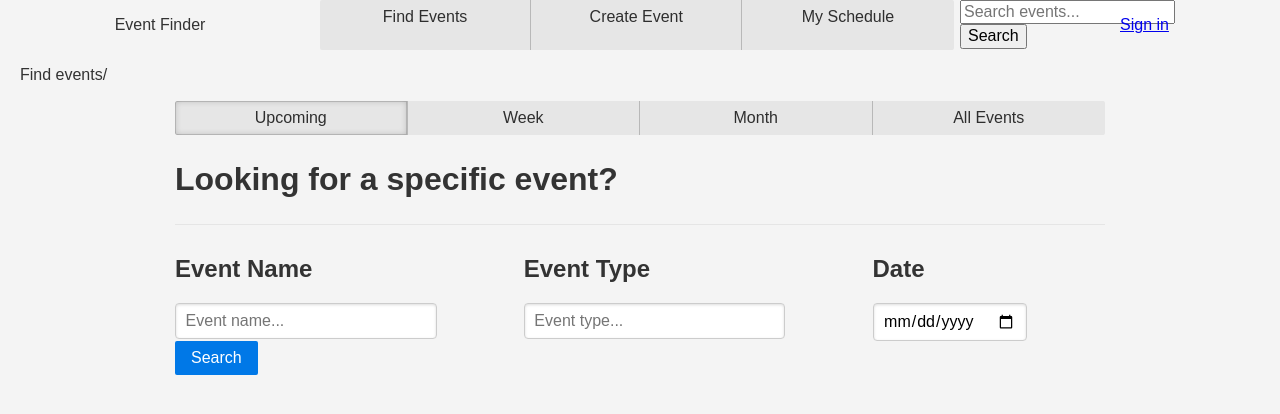
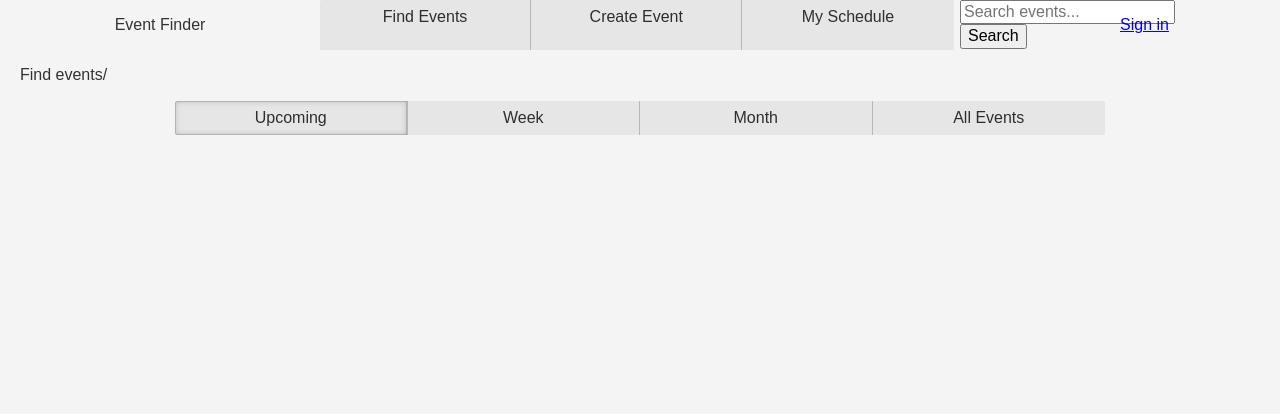
Before and after one commit to csci5117s24/project-1-html-heroes, a Flask app: page / in a window 1280 px wide. Shown: the top 414 px of the page. Run offline with Flask 3, Linux system fonts and the light colour scheme; a database or web service that is not in the repository returns one stand-in record (values such as "Sample title"); data that the repository does not hold is empty; some libraries are stand-ins or nearby versions.

Commit message:
Minor change

```diff
--- a/database.py
+++ b/database.py
@@ -94,22 +94,22 @@ def get_user(user_id):
 # TODO: once duration is added, change from event_date to ending time
 def get_all_future_events():
     with get_db_cursor() as cur:
-        cur.execute("select * from event where event_date > current_timestamp")
+        cur.execute("select * from event where event_date > current_timestamp order by event_date")
         return jsonify({'events': [dict(x) for x in cur.fetchall()]})
 
 def get_upcoming_events():
     with get_db_cursor() as cur:
-        cur.execute("select * from event where event_date < (current_timestamp + (2 * interval '1 day')) and event_date > current_timestamp")
+        cur.execute("select * from event where event_date < (current_timestamp + (2 * interval '1 day')) and event_date > current_timestamp order by event_date")
         return jsonify({'events': [dict(x) for x in cur.fetchall()]})
 
 def get_week_events():
     with get_db_cursor() as cur:
-        cur.execute("select * from event where event_date < (current_timestamp + (7 * interval '1 day')) and event_date > current_timestamp")
+        cur.execute("select * from event where event_date < (current_timestamp + (7 * interval '1 day')) and event_date > current_timestamp order by event_date")
         return jsonify({'events': [dict(x) for x in cur.fetchall()]})
 
 def get_month_events():
     with get_db_cursor() as cur:
-        cur.execute("select * from event where event_date < (current_timestamp + (1 * interval '1 month')) and event_date > current_timestamp")
+        cur.execute("select * from event where event_date < (current_timestamp + (1 * interval '1 month')) and event_date > current_timestamp order by event_date")
         return jsonify({'events': [dict(x) for x in cur.fetchall()]})
 
 def get_filtered_events(name, date, type):
@@ -118,10 +118,10 @@ def get_filtered_events(name, date, type):
         selectValues = []
         if (name != ""):
             if (selectString == ""):
-                selectString += "event_name like %s"
+                selectString += "event_name ilike %s"
             else:
-                selectString += "and event_name like %s"
-            selectValues.append(name + "%")
+                selectString += "and event_name ilike %s"
+            selectValues.append("%" + name + "%")
         if (date != ""):
             print(date)
             if (selectString == ""):
@@ -131,16 +131,16 @@ def get_filtered_events(name, date, type):
             selectValues.append(date)
         if (type != ""):
             if (selectString == ""):
-                selectString += "event_type like %s"
+                selectString += "event_type ilike %s"
             else:
-                selectString += "and event_type like %s"
-            selectValues.append(type + "%")
+                selectString += "and event_type ilike %s"
+            selectValues.append("%" + type + "%")
         # if (groupName != ""):
         #     if (selectString != ""):
         #         selectString += "event_name like %s"
         #     else:
         #         selectString += "and event_name like %s"
         #     selectValues.append(name)
-        cur.execute("select * from event WHERE " + selectString, tuple(selectValues))
+        cur.execute("select * from event WHERE " + selectString + " order by event_date", tuple(selectValues))
 
         return jsonify({'events': [dict(x) for x in cur.fetchall()]})
--- a/static/index.js
+++ b/static/index.js
@@ -15,8 +15,7 @@ window.onload = function() {
 
 const baseEventHtml = "<a style=\"color: inherit; text-decoration: none;\">" +
     "<div class=\"pure-g event card container\">" +
-    "<div class=\"pure-u-1-4 event-image\"></div>" +
-    "<div class=\"pure-u-1-2 event-text l-box\"></div>" +
+    "<div class=\"event-text l-box\"></div>" +
     "<div class=\"pure-u-1-4 event-add l-box\"></div></div></a>";
 
 const rootUrl = "http://localhost:5000";
@@ -85,9 +84,16 @@ function changeEvents(newEvents) {
 function createEvent(eventData) {
     const parser = new DOMParser();
     const newEvent = parser.parseFromString(baseEventHtml, 'text/html');
-    const eventText = "<h2>" + eventData.event_type + "</h2><p>" + eventData.event_date + "</p><p>" + eventData.event_location + "</p><p>" + eventData.event_name + "</p><p>" + eventData.event_description + "</p>";
-    newEvent.getElementsByClassName("event-image")[0].innerHTML = "<img src=" + eventData.event_image_url + ">";
+    const eventText = "<h2>" + eventData.event_name + "</h2><p>" + eventData.event_date + "</p><p>" + eventData.event_location + "</p><p>" + eventData.event_type + "</p><p>" + eventData.event_description + "</p>";
+    let eventTextGrid = "pure-u-3-4";   // Used to help keep the add event button on the right side of the div
+    if (eventData.event_image_url) {
+        const imageHtml = parser.parseFromString("<div class=\"pure-u-1-4 event-image\"></div>", 'text/html');
+        imageHtml.getElementsByClassName("event-image")[0].innerHTML = "<img src=" + eventData.event_image_url + ">";
+        newEvent.prepend(imageHtml);
+        eventTextGrid = "pure-u-1-2";
+    }
     newEvent.getElementsByClassName("event-text")[0].innerHTML = eventText;
+    newEvent.getElementsByClassName("event-text")[0].classList.add(eventTextGrid);
     newEvent.getElementsByClassName("event-add")[0].innerHTML = "<p>Add event button</p>";
     newEvent.querySelector("a").setAttribute("href", rootUrl + "/event/" + eventData.event_id);
     return newEvent.documentElement.innerHTML;
--- a/templates/index.html
+++ b/templates/index.html
@@ -11,7 +11,7 @@
                 <button class="pure-button category-button" id="month">Month</button>
                 <button class="pure-button category-button" id="all-events">All Events</button>
             </div>
-            <form class="pure-form" id="event-filter">
+            <form class="pure-form" id="event-filter" hidden>
                 <fieldset>
                     <legend><h1>Looking for a specific event?</h1></legend>
                     <div class="pure-g">
```
